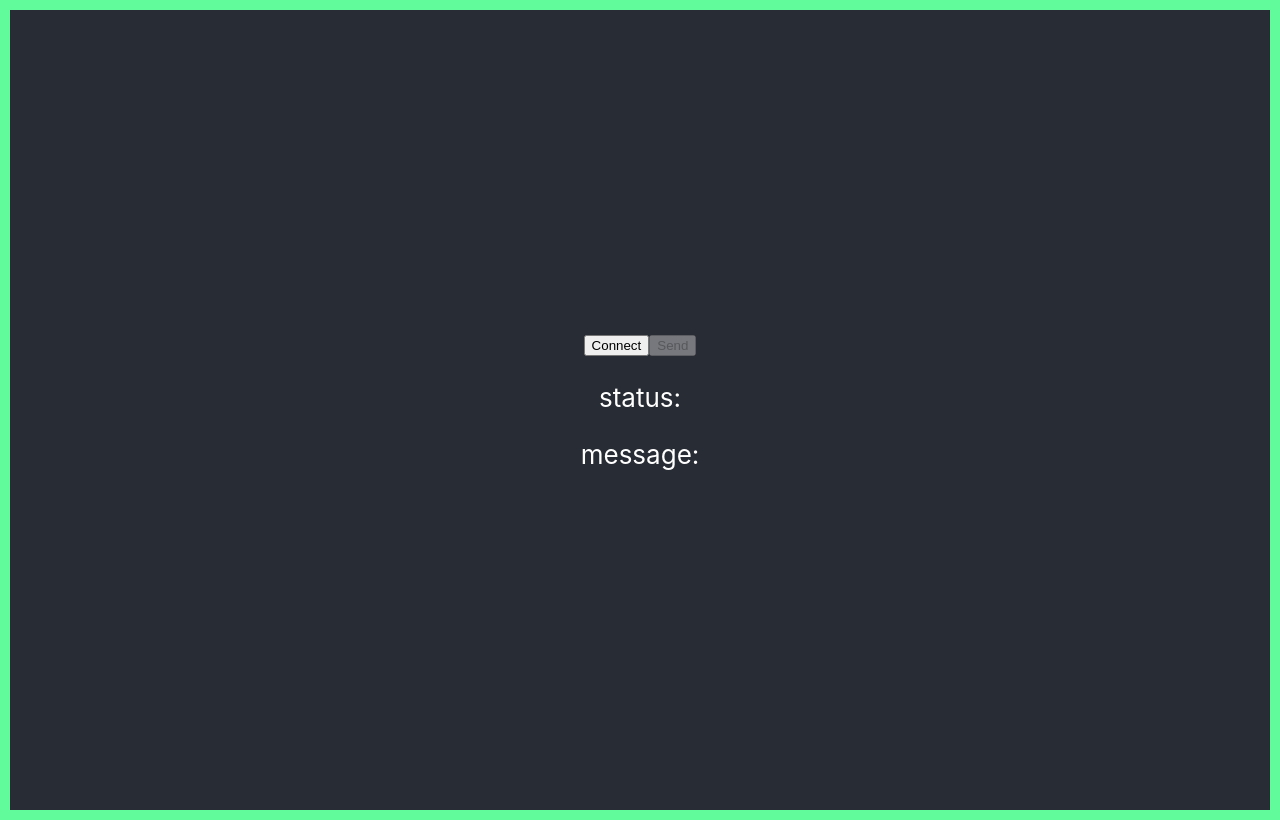
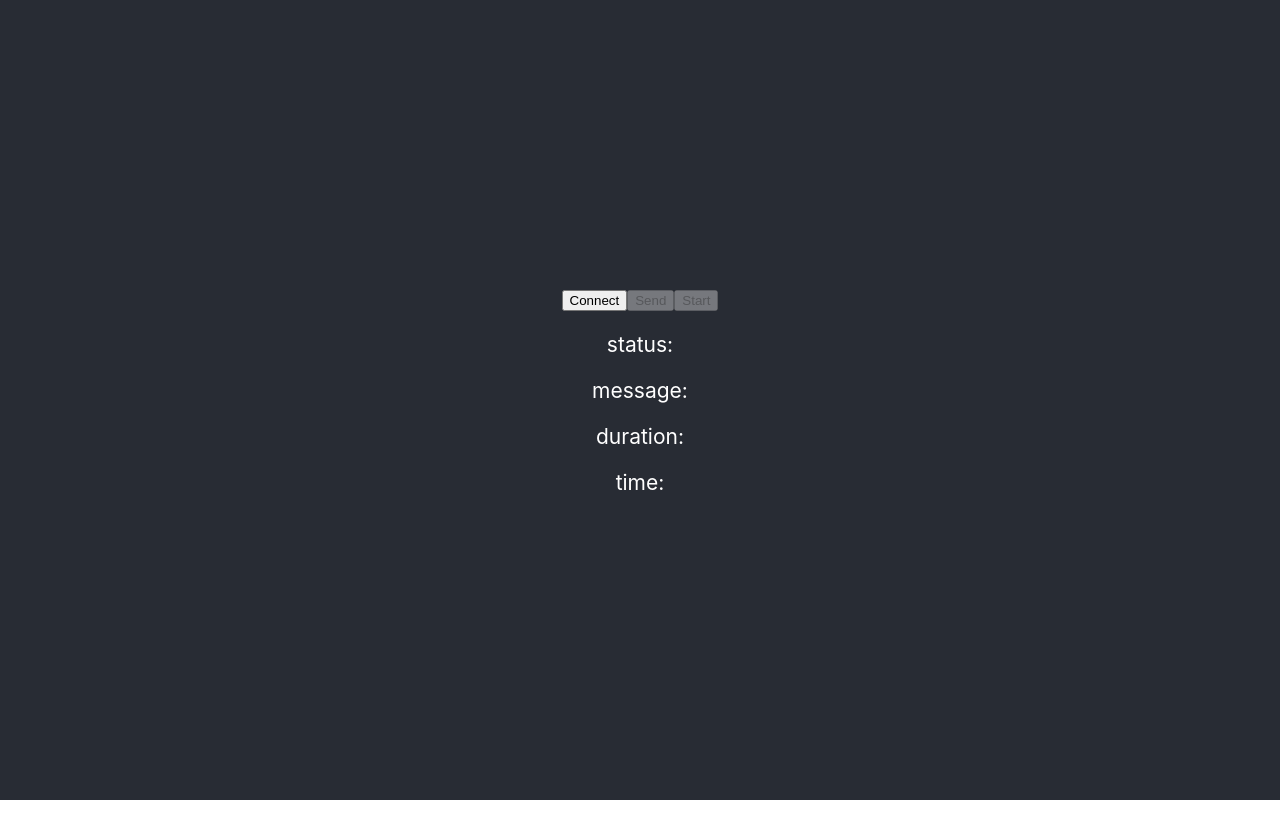
Before and after one commit to ThinDrew/vs-hardware-connect, a React (Create React App) app: page / in a window 1280 px wide. Built offline with nearby package versions, Linux system fonts and the light colour scheme.

Commit message:
Добавлена возможность бесперерывного получения ответов от устройства

```diff
--- a/src/App.css
+++ b/src/App.css
@@ -14,14 +14,13 @@
 }
 
 .App-header {
-  border: 10px solid #61fb9c;
   background-color: #282c34;
   min-height: 100vh;
   display: flex;
   flex-direction: column;
   align-items: center;
   justify-content: center;
-  font-size: calc(10px + 2vmin);
+  font-size: calc(5px + 2vmin);
   color: white;
 }
 
--- a/src/MainPage.tsx
+++ b/src/MainPage.tsx
@@ -21,6 +21,7 @@ const defaultRespond: IRespond = {
 interface IMainPageState {
     count: number;
     isConnected: boolean;
+    isSendingRequests: boolean;
     respond: IRespond;
 }
 
@@ -44,6 +45,7 @@ export default class MainPage extends Component<{}, IMainPageState> {
         this.state = {
             count: 0,
             isConnected: false,
+            isSendingRequests: false,
             respond: defaultRespond,
         };
     }
@@ -64,6 +66,7 @@ export default class MainPage extends Component<{}, IMainPageState> {
     private setConnectionStateToClose() {
         this.setState((state) => ({
             isConnected: false,
+            isSendingRequests: false
         }));
     }
 
@@ -131,6 +134,22 @@ export default class MainPage extends Component<{}, IMainPageState> {
         }
     }
 
+    private async startSendingRequests(e: any) {
+        console.log(this.state.isSendingRequests);
+        this.setState(
+            (state) => ({
+                isSendingRequests: !state.isSendingRequests
+            }),
+            async () => {
+                // Этот колбэк выполнится после обновления состояния
+                console.log(this.state.isSendingRequests);
+                while (this.state.isSendingRequests) {
+                    await this.sendRequest(e);
+                }
+            }
+        );
+    }
+
     render(): React.ReactNode {
         return (
             <div>
@@ -142,11 +161,19 @@ export default class MainPage extends Component<{}, IMainPageState> {
                 <input
                     type="button"
                     value="Send"
+                    disabled={!this.state.isConnected || this.state.isSendingRequests}
+                    onClick={async (e) => await this.sendRequest(e)}
+                />
+                <input
+                    type="button"
+                    value={this.state.isSendingRequests ? "Stop" : "Start"}
                     disabled={!this.state.isConnected}
-                    onClick={async (e) => await this.sendRequest(e)}
+                    onClick={async (e) => await this.startSendingRequests(e)}
                 />
                 <p>status: {this.state.respond.status}</p>
                 <p>message: {this.state.respond.msg}</p>
+                <p>duration: {this.state.respond.duration}</p>
+                <p>time: {this.state.respond.time}</p>
             </div>
         );
     }
--- a/src/controllers/devices/ws/client/wscontroller.ts
+++ b/src/controllers/devices/ws/client/wscontroller.ts
@@ -76,10 +76,10 @@ export default class WSControl {
         this.hostState = false;
         this.onCloseUserHandler();
 
-        setTimeout(() => {
-            console.log(`Try connect to ${this.host}`);
-            this.initSocket();
-        }, 1000);
+        // setTimeout(() => {
+        //     console.log(`Try connect to ${this.host}`);
+        //     this.initSocket();
+        // }, 1000);
     }
 
     //чтени сокета в режиме запрос-ожидание ответа- ответ
```
